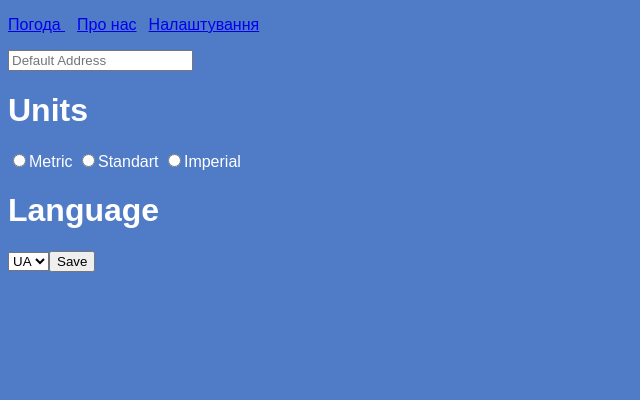
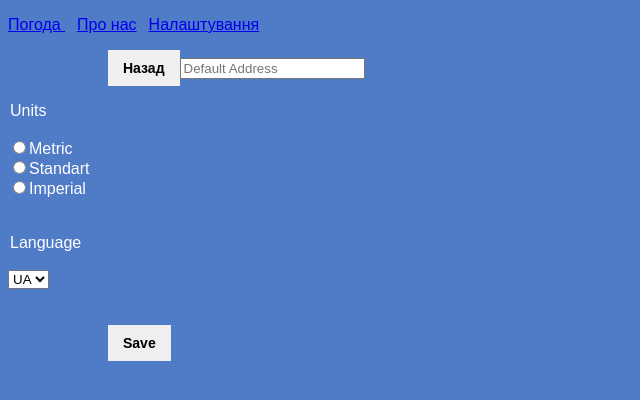
Before and after one commit to haskelcurry/vue-weather, a Vue app: page /#/settings in a window 1280 px wide. Shown: the top 400 px of the page, without its empty margins (0-640 px from the left). Built offline with nearby package versions, Linux system fonts and the light colour scheme.

Commit message:
button back

```diff
--- a/src/pages/Settings.vue
+++ b/src/pages/Settings.vue
@@ -4,25 +4,47 @@ export default {
     return {
       text: ''
     }
+  },
+  methods: {
+    back() {
+      this.$router.push();
+    }
   }
 }
 </script>
 
 <template>
+<button @click="back" class="btn btn-primary">Назад</button>
   <input v-model="text" placeholder="Default Address">
   <p>{{ text }}</p>
-  <h1>Units</h1>
+  <form action= ''>
+  <legend>Units</legend><br>
      <input name='recommended-by' value='Metric' type='radio'>Metric
+     <br/>
      <input name='recommended-by' value='Standart' type='radio'>Standart
+     <br/>
      <input name='recommended-by' value='Imperial' type='radio'>Imperial
-<h1 id = 'Language'> Language</h1>
-<select id='dropdown'>
-     <option>UA</option>
-     <option>EN</option>
-     <option>DE</option>
-</select>
-
+   </form><br>
+   <div><br/>
+    <legend id="Language">Language</legend><br>
+    <select id='dropdown'>
+    <br/>
+      <option>UA</option>
+      <option>EN</option>
+      <option>DE</option>
+    </select>
+  </div><br>
+  <br/>
 <button id="save" type="save">Save</button>
 </template>
+
 <style>
+button {
+  cursor: pointer;
+  border: none;
+  font-size: 14px;
+  font-weight: bold;
+  padding: 10px 15px;
+  margin-left: 100px;
+}
 </style>
```
